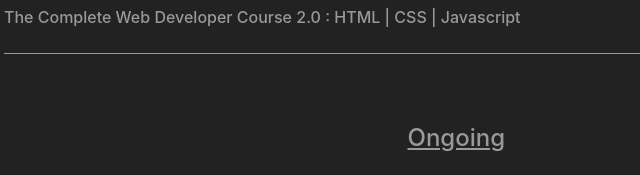
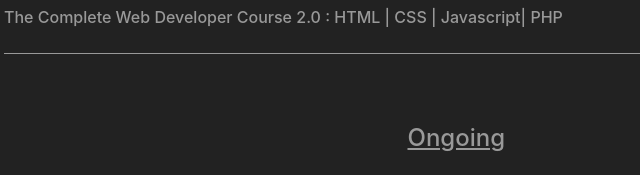
Before and after one commit to FelipeFiuza/felipefiuza.github.io, a plain HTML site: page index.html in a window 1280 px wide. Shown: the part 1178-1353 px from the top of the page, 186-826 px from the left. Drawn offline with nearby package versions, Linux system fonts and the light colour scheme.

Commit message:
Update index.html

```diff
--- a/index.html
+++ b/index.html
@@ -83,7 +83,7 @@
 <!--certifications-->
             <div id="certifications" class="row">
                 <h4 class="col-12">Certifications</h4>
-                <h6 class="col-12"><a href="https://www.udemy.com/the-complete-web-developer-course-2">The Complete Web Developer Course 2.0 :</a><a href="docs/CCA-Certificate-HTML%20Level%201.pdf"> HTML </a>|<a href="docs/CCA-Certificate-CSS%20Level%201.pdf"> CSS </a>|<a href="docs/CCA-Certificate-Javascript%20Level%201.pdf"> Javascript</a></h6>
+                <h6 class="col-12"><a href="https://www.udemy.com/the-complete-web-developer-course-2">The Complete Web Developer Course 2.0 :</a><a href="docs/CCA-Certificate-HTML%20Level%201.pdf"> HTML </a>|<a href="docs/CCA-Certificate-CSS%20Level%201.pdf"> CSS </a>|<a href="docs/CCA-Certificate-Javascript%20Level%201.pdf"> Javascript</a>|<a href="docs/CCA-Certificate-PHP%20Level%201.pdf"> PHP</a></h6>
 
 
 
```
